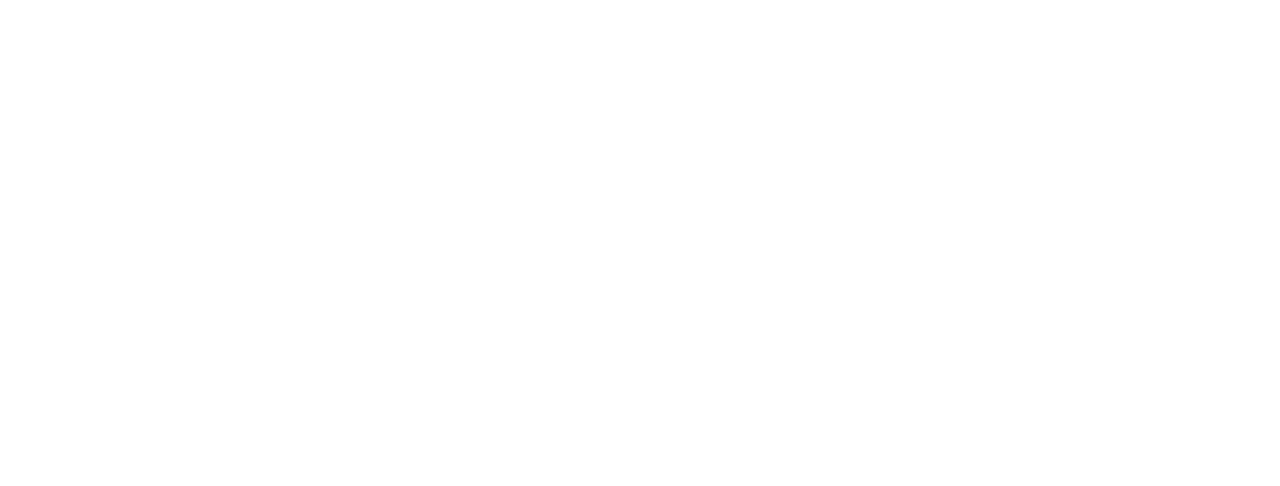
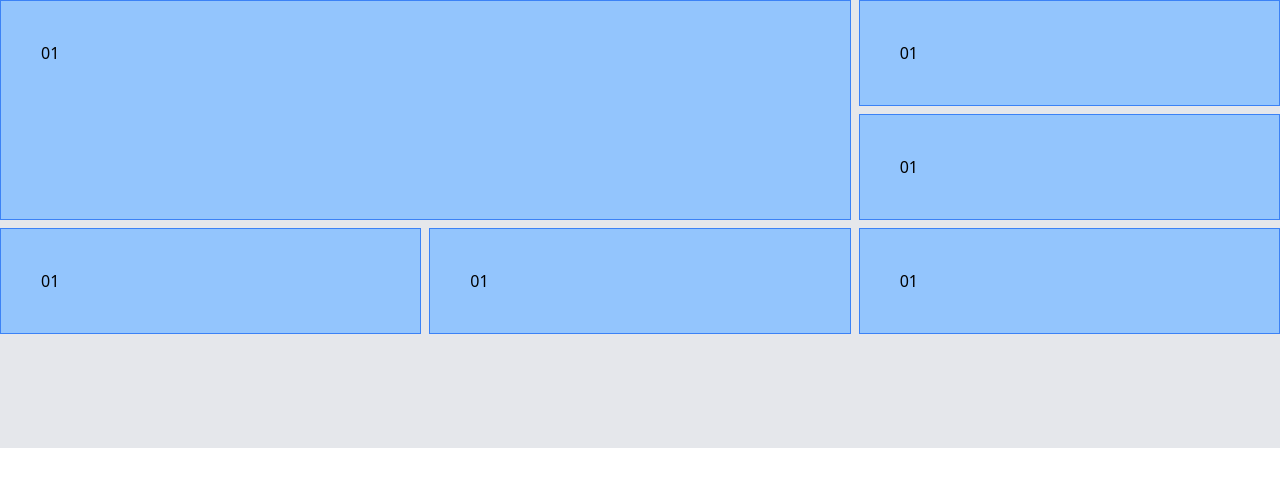
Before and after one commit to daxia-mao/tailwind-sanbox, a plain HTML site: page tailwind-sandbox-starter/14-grid/index.html in a window 1280 px wide. Drawn offline with nearby package versions, Linux system fonts and the light colour scheme.

Commit message:
14. Grid

```diff
--- a/tailwind-sandbox-starter/14-grid/index.html
+++ b/tailwind-sandbox-starter/14-grid/index.html
@@ -9,7 +9,14 @@
   </head>
   <body>
     <!-- Grid cols and rows -->
-
+    <div class="grid md:grid-cols-3 md:grid-rows-4 bg-gray-200 gap-2">
+      <div class="md:col-span-2 md:row-span-2 p-10 bg-blue-300 border border-blue-500">01</div>
+      <div class="p-10 bg-blue-300 border border-blue-500">01</div>
+      <div class="p-10 bg-blue-300 border border-blue-500">01</div>
+      <div class="p-10 bg-blue-300 border border-blue-500">01</div>
+      <div class="p-10 bg-blue-300 border border-blue-500">01</div>
+      <div class="p-10 bg-blue-300 border border-blue-500">01</div>
+    </div>
     <!-- Col and row span -->
   </body>
 </html>
```
